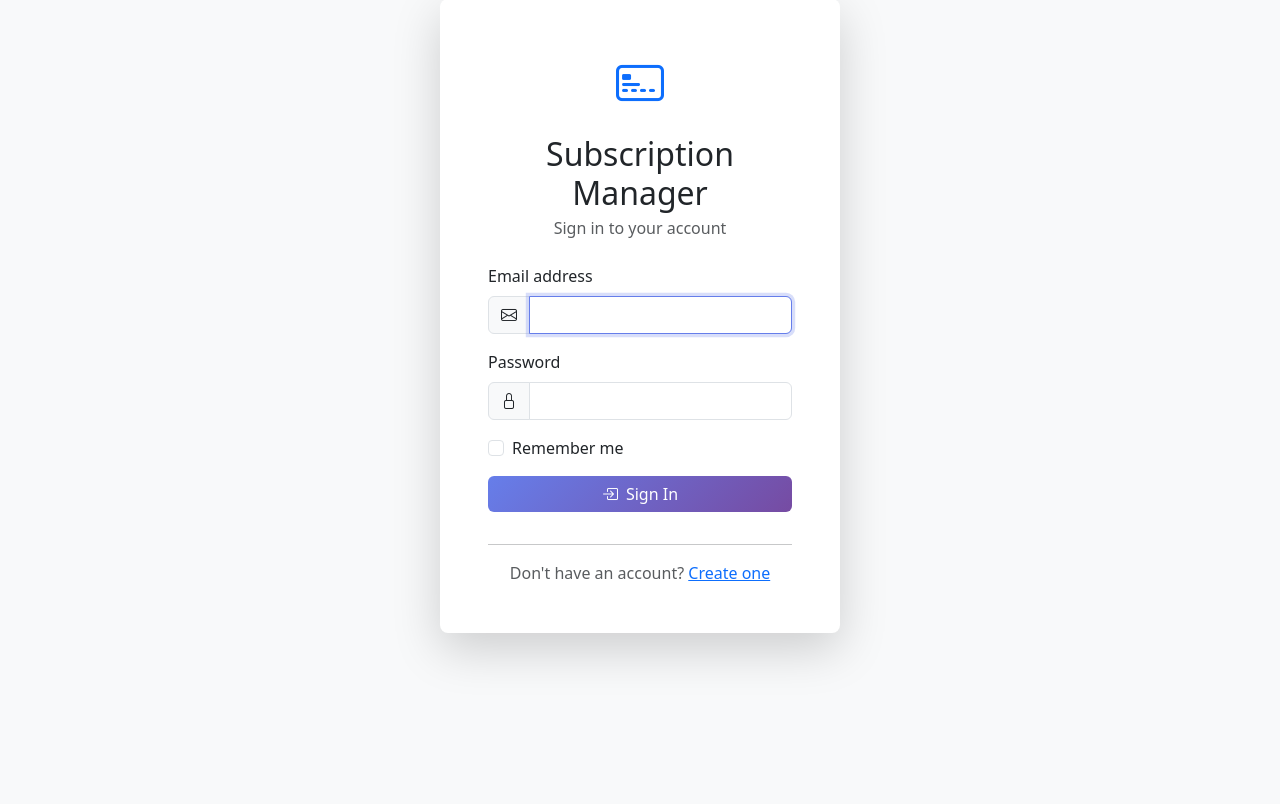
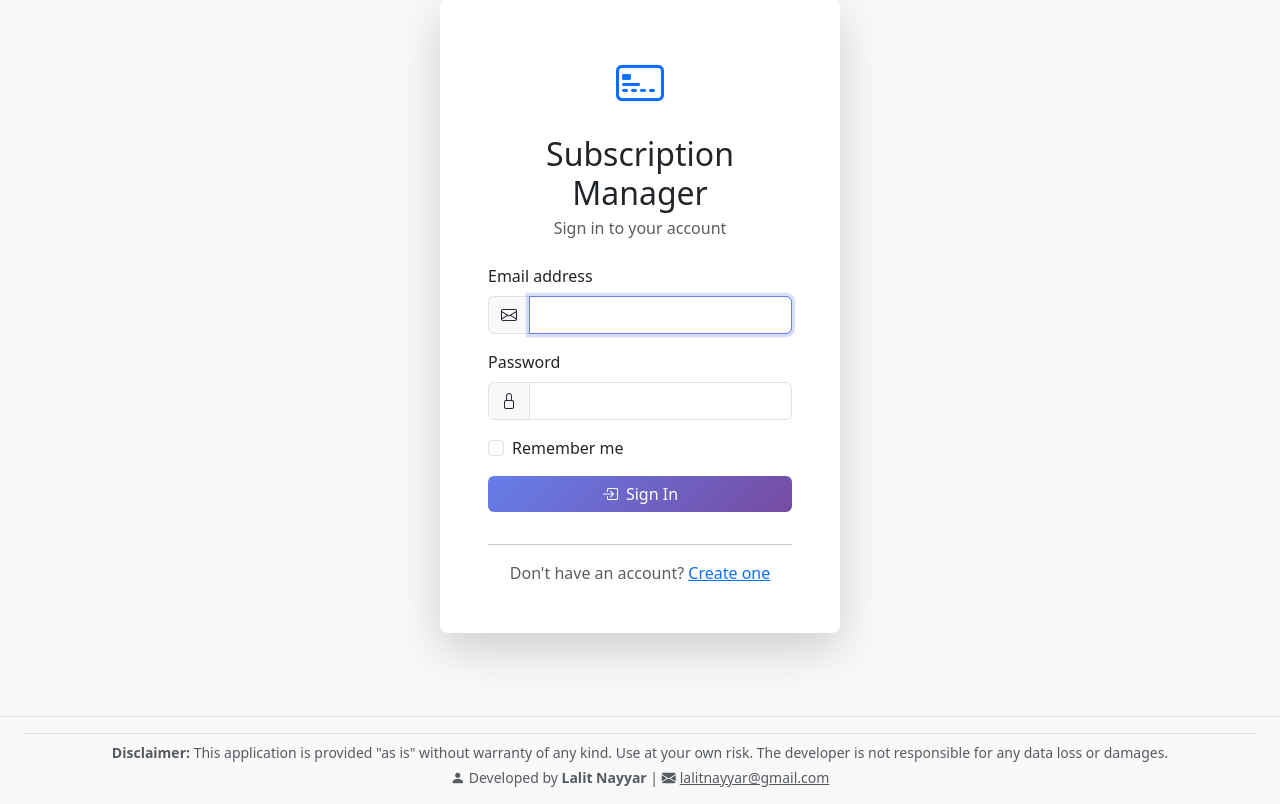
Before and after one commit to lalitnayyar/myPersonalSubscriptionModel, a Flask app: a page that uses app/templates/base.html in a window 1280 px wide. Shown: the part 84-888 px from the top of the page. Before the commit the page ends 746 px from the top, so only its background shows below. Run offline with Flask 3, Linux system fonts and the light colour scheme; some libraries are stand-ins or nearby versions.

Commit message:
Add disclaimer with developer details in footer
- Added disclaimer on all pages
- Developer: Lalit Nayyar
- Contact: lalitnayyar@gmail.com
- Footer now visible on all pages including login/register

Co-Authored-By: Claude Opus 4.5 <noreply@anthropic.com>

```diff
--- a/app/templates/base.html
+++ b/app/templates/base.html
@@ -136,20 +136,30 @@
         </div>
     </main>
 
-    {% if current_user.is_authenticated %}
     <!-- Footer -->
     <footer class="footer mt-auto py-3 bg-light">
         <div class="container-fluid px-4">
-            <div class="d-flex justify-content-between align-items-center">
+            {% if current_user.is_authenticated %}
+            <div class="d-flex justify-content-between align-items-center mb-2">
                 <span class="text-muted small">Subscription Manager &copy; {{ now().year if now is defined else 2024 }}</span>
                 <span class="text-muted small">
                     <i class="bi bi-currency-{{ current_user.default_currency|lower }}"></i>
                     {{ current_user.default_currency }}
                 </span>
             </div>
+            {% endif %}
+            <div class="text-center border-top pt-2">
+                <p class="text-muted small mb-1">
+                    <strong>Disclaimer:</strong> This application is provided "as is" without warranty of any kind.
+                    Use at your own risk. The developer is not responsible for any data loss or damages.
+                </p>
+                <p class="text-muted small mb-0">
+                    <i class="bi bi-person-fill me-1"></i>Developed by <strong>Lalit Nayyar</strong> |
+                    <i class="bi bi-envelope-fill me-1"></i><a href="mailto:lalitnayyar@gmail.com" class="text-muted">lalitnayyar@gmail.com</a>
+                </p>
+            </div>
         </div>
     </footer>
-    {% endif %}
 
     <!-- Bootstrap 5 JS -->
     <script src="https://cdn.jsdelivr.net/npm/bootstrap@5.3.2/dist/js/bootstrap.bundle.min.js"></script>
```
Also changed, not shown: requirements.txt (+6 -6 lines), test.md (added, +7 -0 lines), .claude/settings.local.json.
